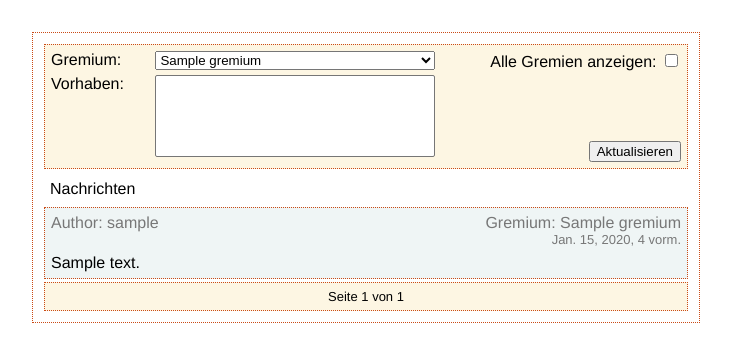
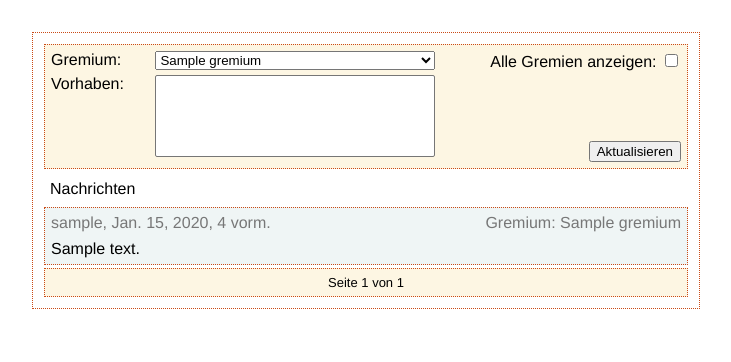
Before and after one commit to ntj/fraktionstool, a Django app: page / in a window 1280 px wide. Shown: the part 27-389 px from the top of the page, without its empty margins (274-1005 px from the left). Run offline with Django 3.2, Linux system fonts and the light colour scheme; a user stored in the database is signed in; tables that the repository leaves empty hold one stand-in row (values such as "Sample post"); lists and menus that the app fills with data are empty; parts of the project's set-up code (start-up, migrations or seed data) failed here and were passed over; some libraries are stand-ins or nearby versions.

Commit message:
Change of display of date in messages

```diff
--- a/django/fraktionstool/static/style.css
+++ b/django/fraktionstool/static/style.css
@@ -126,17 +126,12 @@ div.message div.author {
     color: #777777;
     float: left;
     clear: left;
+    margin-bottom: 0.5em;
 }
 
 div.message div.gremium {
     color: #777777;
     float: right;
-    float: right;
-}
-
-div.message div.date{
-    color: #777777;
-    font-size: small;
     float: right;
     margin-bottom: 0.5em;
 }
--- a/django/mysite/templates/nachrichten.html
+++ b/django/mysite/templates/nachrichten.html
@@ -85,10 +85,8 @@
         <div id="messagesheader">Nachrichten</div>
         {% for n in nachrichten %}
             <div class="message">
-                <div class="author">Author: {{ n.owner }}</div>
+                <div class="author">{{ n.owner }}, {{ n.date }}</div>
                 <div class="gremium">Gremium: {{ n.gremium.name }}</div>
-                <div style="clear:both;"></div>
-                <div class="date">{{ n.date }}</div>
                 <div style="clear:both;"></div>
                 <div class="messagetext">{{ n.text|linebreaksbr}}</div>
             </div>
```
